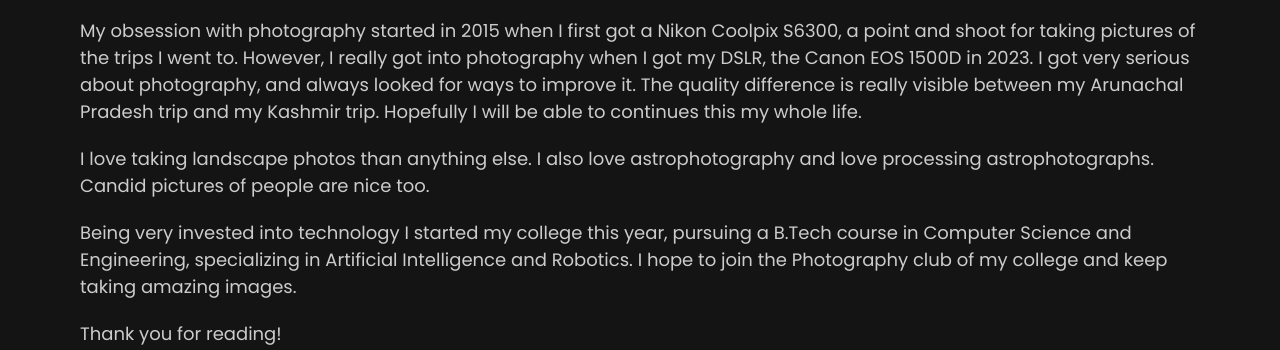
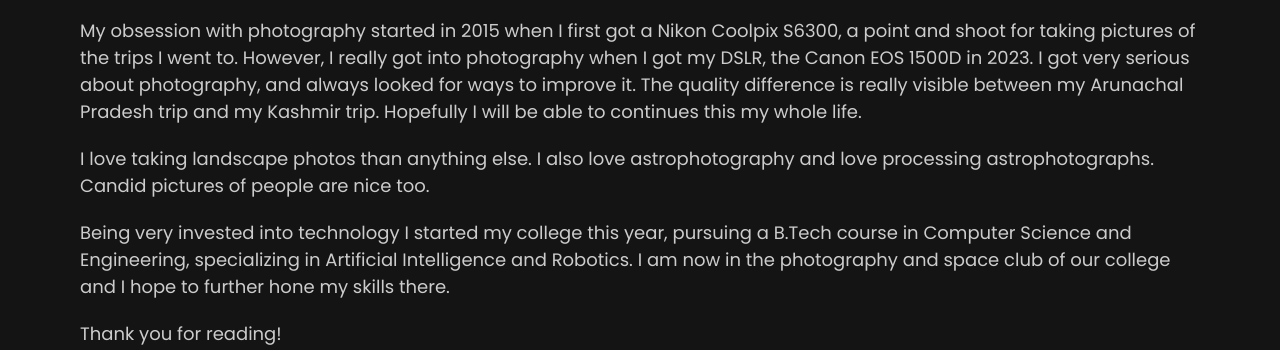
Before and after one commit to cataclysmnik/lightworks, a plain HTML site: page pages/about.html in a window 1280 px wide. Shown: the part 275-625 px from the top of the page. Drawn offline with nearby package versions, Linux system fonts and the light colour scheme.

Commit message:
Updated about page

```diff
--- a/pages/about.html
+++ b/pages/about.html
@@ -50,7 +50,7 @@
                     </p>
                     <p>
                         Being very invested into technology I started my college this year, pursuing a B.Tech course in Computer Science and Engineering, specializing in Artificial
-                        Intelligence and Robotics. I hope to join the Photography club of my college and keep taking amazing images.
+                        Intelligence and Robotics. I am now in the photography and space club of our college and I hope to further hone my skills there.
                     </p>
                     <p>
                         Thank you for reading!
```
